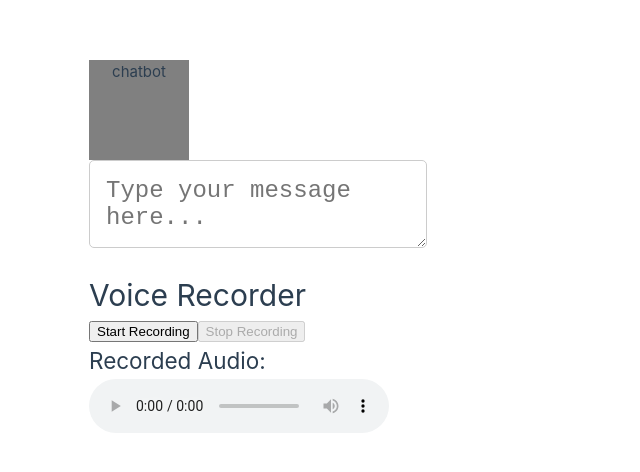
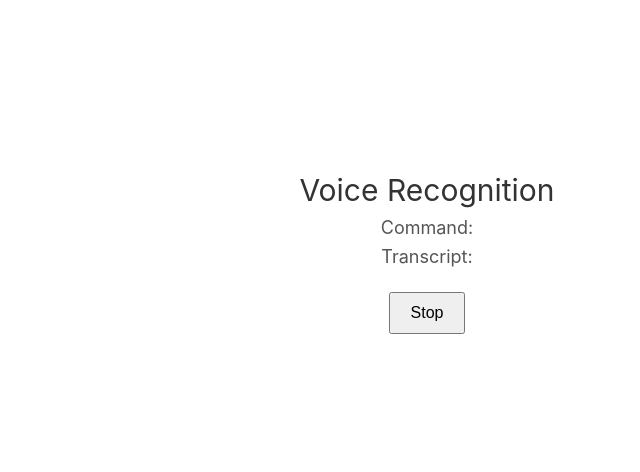
Before and after one commit to Additivemenu/ai-voice-recognition-fe, a Vue app: page / in a window 1280 px wide. Shown: the part 150-622 px from the top of the page, without its empty margins (213-853 px from the left). Built offline with nearby package versions, Linux system fonts and the light colour scheme; no server answers.

Commit message:
Implement WebKitSpeech API

```diff
--- a/package.json
+++ b/package.json
@@ -9,8 +9,10 @@
     "preview": "vite preview"
   },
   "dependencies": {
+    "axios": "^1.7.3",
     "openai": "^4.54.0",
     "pinia": "^2.2.0",
+    "string-similarity": "^4.0.4",
     "vue": "^3.4.29"
   },
   "devDependencies": {
--- a/src/App.vue
+++ b/src/App.vue
@@ -1,4 +1,25 @@
-<script setup>
+<template>
+  <div id="app">
+    <SpeechRecognition />
+  </div>
+</template>
+
+<script>
+import SpeechRecognition from './components/WebKitSpeech.vue';
+
+export default {
+  components: {
+    SpeechRecognition,
+  },
+};
+</script>
+
+<style>
+
+</style>
+
+
+<!-- <script setup>
 import AudioRecorder from "./components/AudioRecorder.vue";
 import { onMounted, ref } from "vue";
 import { useChatbotStore } from "@/stores/chatbot-store.js";
@@ -45,4 +66,4 @@ const setNote = (textContent) => {
   width: 100px;
   text-align: center;
 }
-</style>
+</style> -->
--- a/src/assets/main.css
+++ b/src/assets/main.css
@@ -1,12 +1,4 @@
 @import './base.css';
-
-#app {
-  max-width: 1280px;
-  margin: 0 auto;
-  padding: 2rem;
-  font-weight: normal;
-}
-
 a,
 .green {
   text-decoration: none;
@@ -21,15 +13,10 @@ a,
   }
 }
 
-@media (min-width: 1024px) {
+@media ((min-width: 1024px)) {
   body {
     display: flex;
     place-items: center;
   }
 
-  #app {
-    display: grid;
-    grid-template-columns: 1fr 1fr;
-    padding: 0 2rem;
-  }
 }
--- /dev/null
+++ b/src/components/WebKitSpeech.vue
@@ -0,0 +1,176 @@
+<template>
+    <div class="voice-rec" :style="{ backgroundColor: backgroundColor }">
+        <h1>Voice Recognition</h1>
+        <p>Command: {{ command }}</p>
+        <p>Transcript: {{ transcript }}</p>
+        <button @click="toggleListening">{{ listening ? 'Stop' : 'Start' }}</button>
+    </div>
+</template>
+
+<script>
+import { ref, onMounted, onUnmounted } from 'vue';
+import stringSimilarity from 'string-similarity';
+
+export default {
+    setup() {
+        const transcript = ref('');
+        const command = ref('');
+        const listening = ref(false);
+        const backgroundColor = ref('white');
+        let recognition;
+        let timeoutId;
+
+        const possibleCommands = [
+            'hey tasker',
+            'hi tasker',
+            'hello tasker',
+            'hi'
+        ]
+
+        const startListening = () => {
+            if (recognition) {
+                recognition.start();
+                listening.value = true;
+            }
+        };
+
+        const stopListening = () => {
+            if (recognition) {
+                recognition.stop();
+                listening.value = false;
+            }
+        };
+
+        const toggleListening = () => {
+            if (listening.value) {
+                stopListening();
+            } else {
+                startListening();
+            }
+        };
+
+        function isSimilar(input) {
+            const text = input.toLowerCase().replace(/[^\w\s]/g, '');
+            const words = text.split(/\s+/).filter(word => word.length > 0);
+            const combinations = words.slice(0, -1).map((word, i) => word + ' ' + words[i + 1]);
+
+            return combinations.some(combination => {
+                const isSimilarToAnyCommand = possibleCommands.some(command => {
+                    const similarity = stringSimilarity.compareTwoStrings(combination, command);
+                    return similarity > 0.7;
+                });
+                const isRegexMatch = /(hey|hello|hi) task(er)?/i.test(combination);
+
+                return isSimilarToAnyCommand || isRegexMatch;
+            });
+
+            return false;
+        }
+
+        onMounted(() => {
+            if ('webkitSpeechRecognition' in window) {
+                recognition = new window.webkitSpeechRecognition();
+                recognition.continuous = true;
+                recognition.interimResults = true;
+                recognition.lang = 'en-US';
+                recognition.maxAlternatives = 1;
+
+                recognition.onresult = (event) => {
+                    let interimTranscript = '';
+                    for (let i = event.resultIndex; i < event.results.length; i++) {
+                        const speechText = event.results[i][0].transcript.trim();
+                        console.log(speechText)
+                        if (event.results[i].isFinal) {
+                            const speechText = event.results[i][0].transcript.trim();
+                            console.log("Detected speech: ", speechText);
+                            if (isSimilar(speechText)) {
+                                command.value = 'Hey Tasker';
+                                transcript.value = '';
+                            } else if (command.value) {
+                                transcript.value += speechText + ' ';
+                            }
+                        } else {
+                            interimTranscript += speechText;
+                        }
+                    }
+
+                    clearTimeout(timeoutId);
+                    if (command.value) {
+                        timeoutId = setTimeout(() => {
+                            command.value = 'Hey Tasker';
+                            transcript.value = transcript.value.trim().toLowerCase().replace(/[^\w\s]/g, '');
+                            if (transcript.value === 'black' || transcript.value === 'white' || transcript.value === 'red' || transcript.value === 'green' || transcript.value === 'blue') {
+                                backgroundColor.value = transcript.value;
+                            } else if (transcript.value === 'refresh the page') {
+                                window.location.reload();
+                            }
+                        }, 1000);
+                    }
+                };
+
+                recognition.onerror = (event) => {
+                    if (event.error === 'no-speech') {
+                        console.log('Onerror: no speech detected, restarting.');
+                        stopListening();
+                        setTimeout(startListening, 100);
+                    }
+                };
+
+                recognition.onend = () => {
+                    if (listening.value) {
+                        console.log('Onend: restart listening');
+                        setTimeout(startListening, 100);
+                    }
+                };
+
+                startListening();
+            } else {
+                alert('Unsupported browser');
+            }
+        });
+
+        onUnmounted(() => {
+            stopListening();
+        });
+
+        return {
+            transcript,
+            command,
+            listening,
+            toggleListening,
+            backgroundColor
+        };
+    },
+};
+</script>
+
+<style scoped>
+h1 {
+    color: #333;
+}
+
+p {
+    font-size: 18px;
+    color: #555;
+}
+
+.voice-rec {
+  display: flex;
+  flex-direction: column;
+  justify-content: center;
+  align-items: center;
+  height: 100vh;
+  width: 100vw;
+  text-align: center;
+  padding: 20px;
+  box-sizing: border-box;
+  margin: 0;
+}
+
+button {
+  margin-top: 20px;
+  padding: 10px 20px;
+  font-size: 16px;
+  cursor: pointer;
+}
+</style>
```
Also changed, not shown: 1 other file (tests, documents, lock files or other folders).
